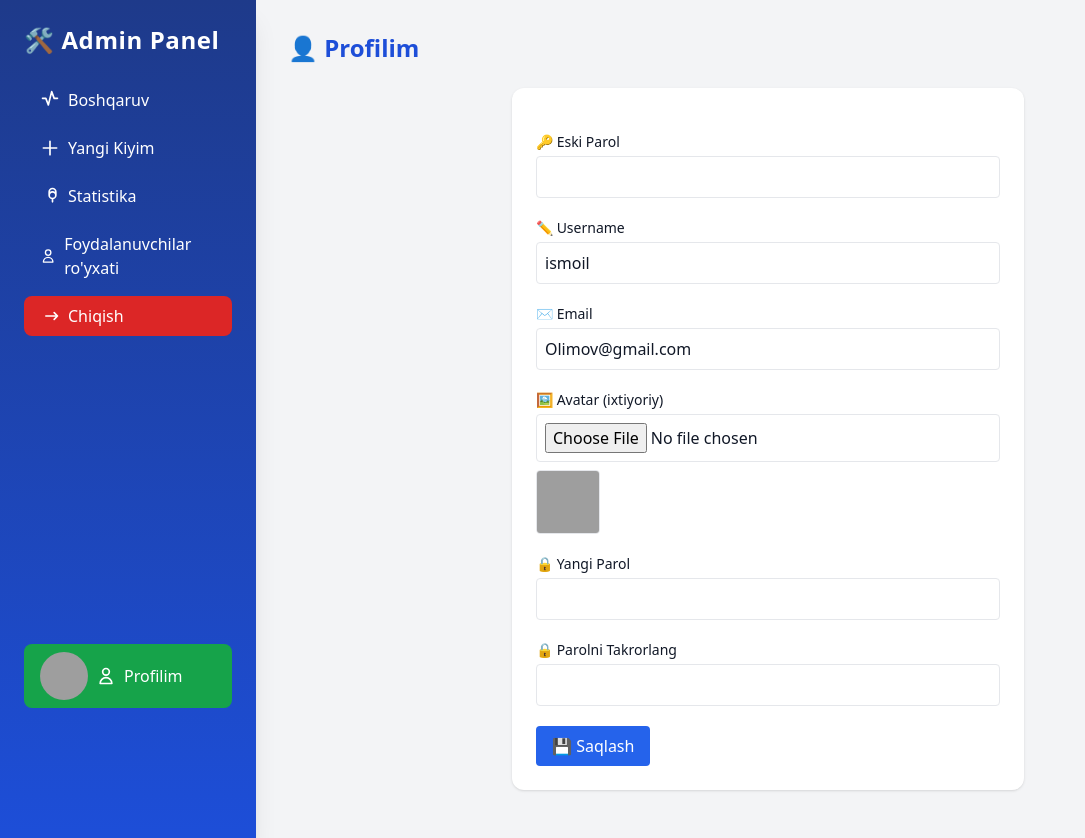
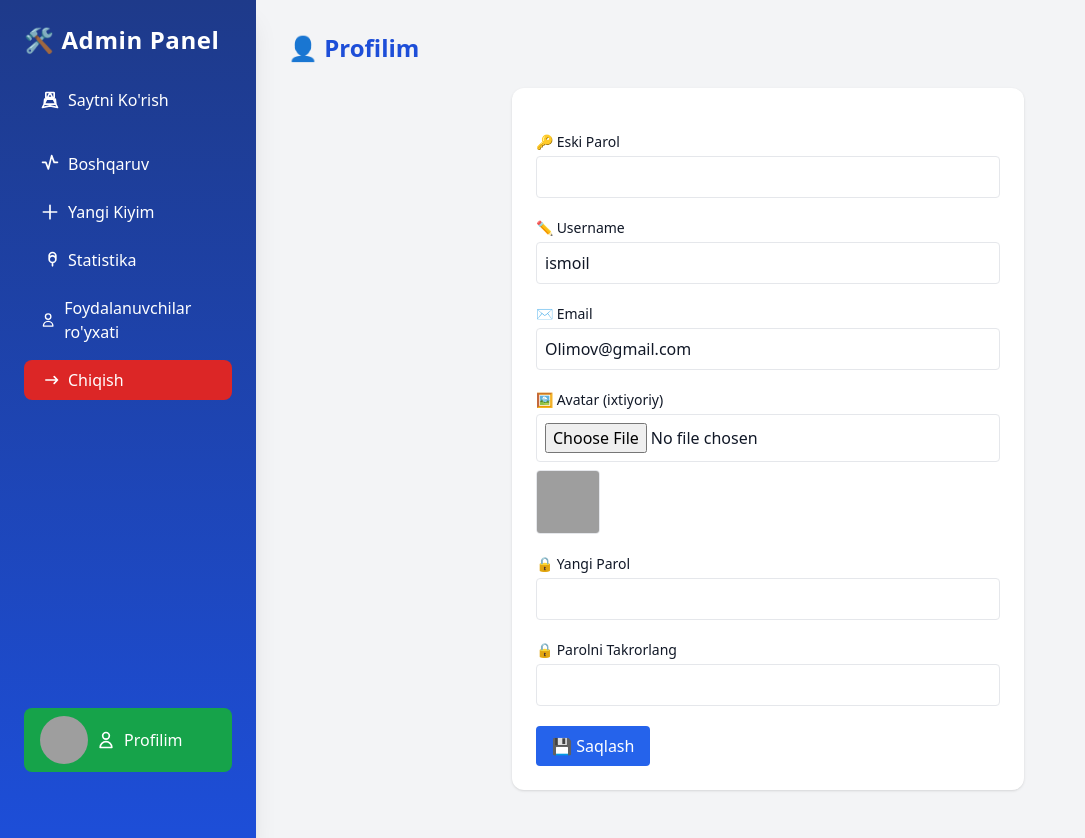
Before and after one commit to Eshukurullohdev/KidyShoping, a Django app: page /admin-panel/profile/ in a window 1280 px wide. Shown: the whole page, without its empty margins (0-1085 px from the left). Run offline with Django 5.2, Linux system fonts and the light colour scheme; a user stored in the database is signed in; data comes from the database, SQL or seed files in the repository; both versions use the stored data as it was after the commit; some libraries are stand-ins or nearby versions; grey boxes are pictures that could not be loaded.

Commit message:
add siet view

```diff
--- a/controlpanel/templates/admin_base.html
+++ b/controlpanel/templates/admin_base.html
@@ -9,6 +9,10 @@
     <!-- Sidebar -->
     <aside class="w-64 bg-gradient-to-b f from-blue-900 to-blue-700 text-white p-6 space-y-6 shadow-xl">
       <h1 class="text-2xl font-extrabold tracking-wide">🛠️ Admin Panel</h1>
+      <a href="{% url 'home' %}" class="flex items-center gap-2 px-4 py-2 rounded-lg hover:bg-blue-600 transition-all">
+          <svg xmlns="http://www.w3.org/2000/svg" class="h-5 w-5" fill="none" viewBox="0 0 24 24" stroke="currentColor"><path stroke-linecap="round" stroke-linejoin="round" stroke-width="2" d="M12 19l9 2-9-18-9 18 9-2zM5 17h14l-.67-6H5.67zM7 9V3.5a.5.5 0 0 1 .5-.5h9a.5.5 0 0 1 .5.5V9h-9a.5.5 0 0 1-.5.5z" /></svg>
+          <span>Saytni Ko'rish</span>
+        </a>
       <nav class="space-y-2">
 
         <a href="{% url 'controlpanel:dashboard' %}" class="flex items-center gap-2 px-4 py-2 rounded-lg hover:bg-blue-600 transition-all">
```
Also changed, not shown: db.sqlite3, media/kiyimlar/photo_2025-05-11_16-22-29_AQGoZVn.jpg (added), media/kiyimlar/photo_2025-06-20_21-34-54_OWtAl4V.jpg (added).
